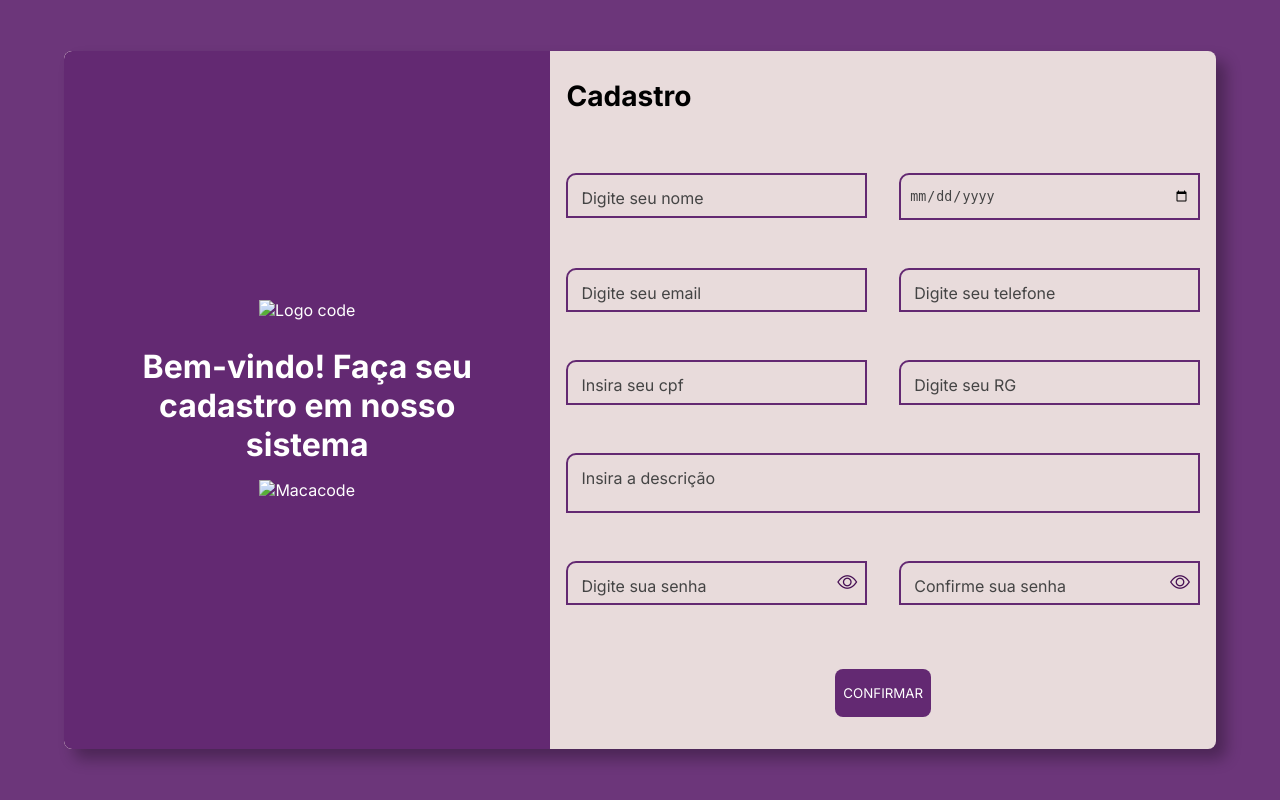
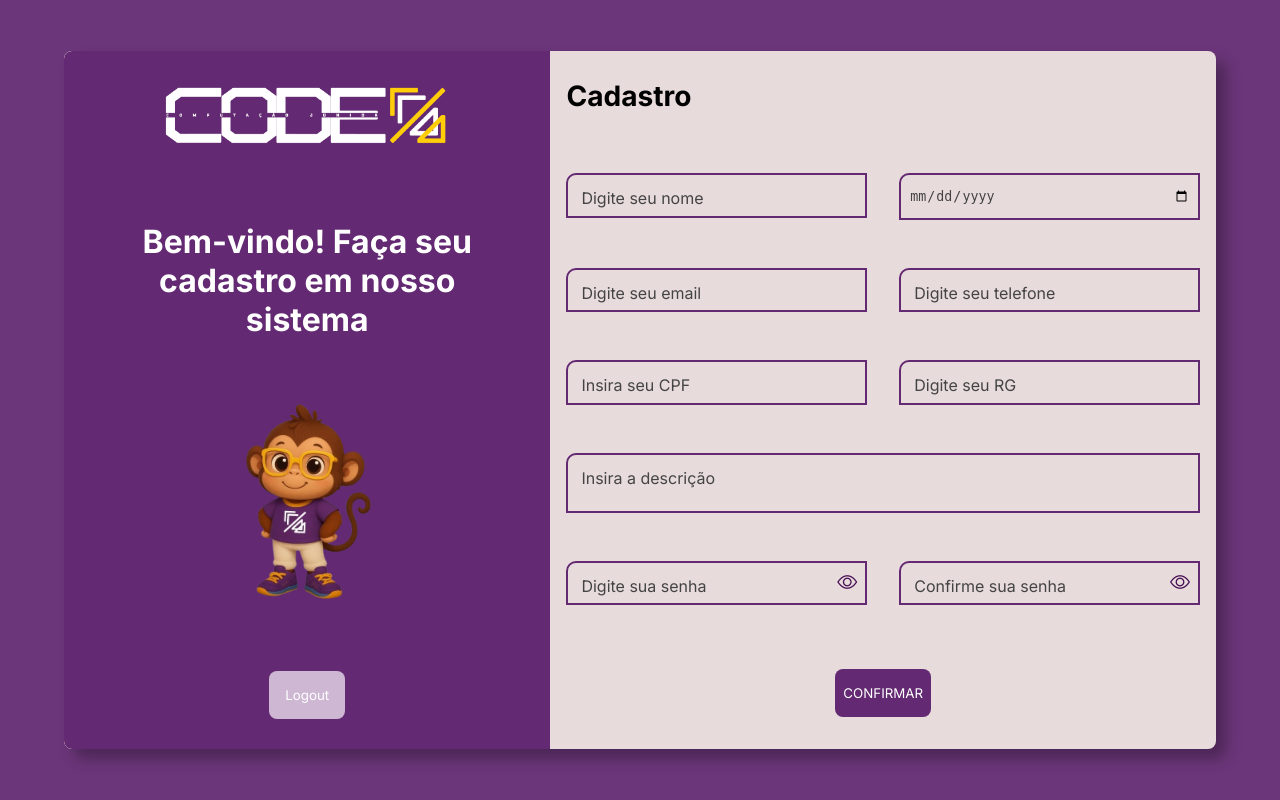
Before and after one commit to GabrielRCunha/projeto-semanaDaComputa-o, a PHP site: page /cadastro in a window 1280 px wide. Run offline with PHP 8.4, Linux system fonts and the light colour scheme; the visitor is signed in with stand-in values (Sample User, id 1).

Commit message:
Mudanças front-end

```diff
--- a/app/Controllers/CadastroController.php
+++ b/app/Controllers/CadastroController.php
@@ -26,13 +26,13 @@ class CadastroController
         $regexEmail = "/^[\w\.-]+@[\w\.-]+\.\w{2,}$/";
         $regexTelefone = "/^\(?\d{2}\)?\s?\d{4,5}-?\d{4}$/";
         $regexCPF = "/^\d{3}\.\d{3}\.\d{3}-\d{2}$/";
-        $regexRG = "/^\d{1,2}\.?\d{3}\.?\d{3}-[\dXx]$/";
+        $regexRG_final = "/(?:^\d{1,2}\.?\d{3}\.?\d{3}-[\dXx]$|^\d{1,2}\.?\d{3}\.?\d{3}$)/";
 
         if(!preg_match($regexNome, $nome)) die("Nome inválido!");
         if(!preg_match($regexEmail, $email)) die("Email inválido!");
         if(!preg_match($regexTelefone, $telefone)) die("Telefone inválido!");
         if(!preg_match($regexCPF, $cpf)) die("CPF inválido!");
-        if(!preg_match($regexRG, $rg)) die("RG inválido!");
+        if(!preg_match($regexRG_final, $rg)) die("RG inválido!");
 
         $parametros = [
             'nome' => $nome,
--- a/app/views/site/cadastro.view.php
+++ b/app/views/site/cadastro.view.php
@@ -17,9 +17,15 @@
 <body>
     <main class="container">
         <div class="apresentacao">
-            <img src="" alt="Logo code">
+            <img src="../../public/assets/code-logo.png" alt="Logo code" class="logo">
             <h2>Bem-vindo! Faça seu cadastro em nosso sistema</h2>
-            <img src="" alt="Macacode">
+            <img src="../../public/assets/macacode.png" alt="Macacode" class="macacode">
+            <form action="/logout" method="POST">
+                <button type="submit" class="botao-logout">
+                    Logout
+                </button>
+            </form>
+
         </div>
         <form id="form" class="formulario" action="/cadastro" method="POST" enctype="multipart/form-data">
                 <div class="titulo">
@@ -50,7 +56,7 @@
                 <div class="linhaInput">
                     <div class="containerInput">
                         <input type="text" name="cpf" class="input" required>
-                        <label class="labelLine">Insira seu cpf</label>
+                        <label class="labelLine">Insira seu CPF</label>
                     </div>
 
                     <div class="containerInput">
--- a/app/views/site/login.view.php
+++ b/app/views/site/login.view.php
@@ -3,7 +3,7 @@
 <head>
     <meta charset="UTF-8">
     <meta name="viewport" content="width=device-width, initial-scale=1.0">
-    <title>Document</title>
+    <title>Login</title>
     <link rel="stylesheet" href="/public/css/login.css">
     <link rel="stylesheet" href="https://cdn.jsdelivr.net/npm/bootstrap-icons@1.13.1/font/bootstrap-icons.min.css">
     <link rel="preconnect" href="https://fonts.googleapis.com">
@@ -16,12 +16,12 @@
             <img src="/public/assets/code-logo.png" alt="">
         </div>
         <form action="/login" class="formulario" method="POST">
-            <label for="email" style="display: block;">digite seu e-mail</label>
+            <label for="email" style="display: block;">Digite seu e-mail</label>
             <input type="email" name="email" class="input">
             <label for="senha">Digite sua senha</label>
             <input type="password" name="senha" class="input" id="inputSenha">
             <i class="bi bi-eye" id="olho" onclick="mostrarSenha('olho', 'inputSenha')"></i>
-            <p>
+            <p class="erro">
                 <?php
                     if(isset($_SESSION['mensagem-erro']))
                     echo $_SESSION['mensagem-erro'];
--- a/public/css/styles.css
+++ b/public/css/styles.css
@@ -30,12 +30,47 @@ body{
     border-radius: 8px 0 0 8px;
     color: white;
     padding: 1rem 2rem;
+    gap: 3rem;
 }
 
 .apresentacao h2{
     font-size: 2rem;
     margin-bottom: 1rem;
     text-align: center;
+}
+
+.apresentacao form{
+    width: 100%;
+    display: flex;
+    justify-content: center;
+    align-items: center;
+}
+
+.apresentacao .logo{
+    width: 300px;
+    height: auto;
+}
+
+.apresentacao .macacode{
+    width: 200px;
+    height: auto;
+    margin-bottom: 20px;
+}
+
+.botao-logout{
+    padding: 1rem 1rem;
+    border-radius: 8px;
+    background-color: #cdb7d3;
+    color: white;
+    border: none;
+    cursor: pointer;
+    transition: all 0.2s ease;
+    font-family: "Inter", sans-serif;
+}
+
+.botao-logout:hover{
+    background-color: #a678b3;
+    scale: 1.02;
 }
 
 .formulario{
--- a/public/js/cadastro.js
+++ b/public/js/cadastro.js
@@ -51,7 +51,7 @@ function validarCampos(idErro){
     const regexEmail = /^[\w\.-]+@[\w\.-]+\.\w{2,}$/;
     const regexTelefone = /^\(?\d{2}\)?\s?\d{4,5}-?\d{4}$/;
     const regexCPF = /^\d{3}\.\d{3}\.\d{3}-\d{2}$/;
-    const regexRG = /^\d{1,2}\.?\d{3}\.?\d{3}-[\dXx]$/;
+    const regexRG = /(?:^\d{1,2}\.?\d{3}\.?\d{3}-[\dXx]$|^\d{1,2}\.?\d{3}\.?\d{3}$)/;
 
     if(!regexNome.test(nome)){
         erro.style.display = "flex";
@@ -85,7 +85,7 @@ function validarCampos(idErro){
 
     if(!regexRG.test(rg)){
         erro.style.display = "flex";
-        erro.textContent = "RG inválido! Formato esperado: 12.345.678-X ou 12345678-X";
+        erro.textContent = "RG inválido! Formato esperado: 12.345.678-X ou 12345678-X ou 12.345.678";
         return false;
     }
 
```
Also changed, not shown: public/css/login.css (+7 -1 lines), public/assets/macacode.png (added).
